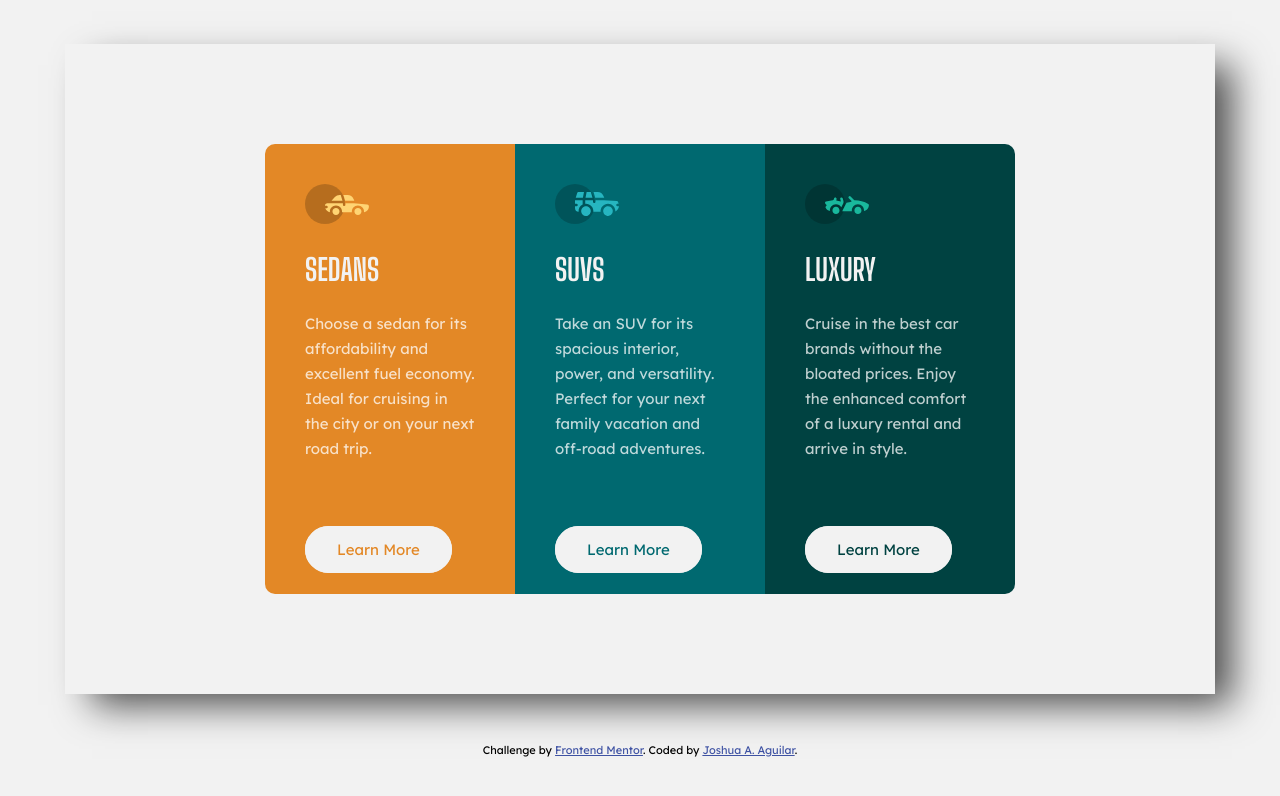
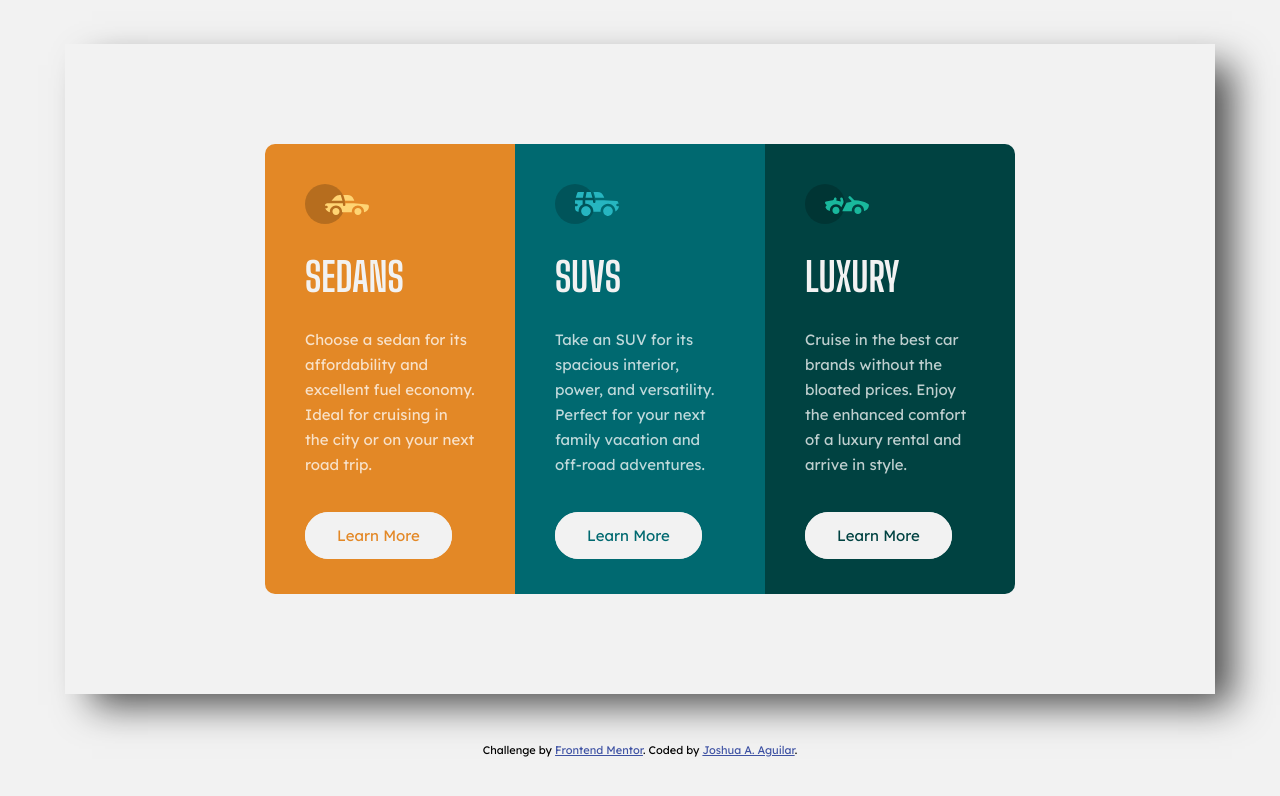
Before and after one commit to kiotomashimaro/Frontend-Mentor-C1, a plain HTML site: page 3-column/index.html in a window 1280 px wide. Drawn offline with Linux system fonts and the light colour scheme.

Commit message:
Add files via upload

```diff
--- a/3-column/CSS/styles.css
+++ b/3-column/CSS/styles.css
@@ -21,9 +21,9 @@ body{
     font-size: 1.5rem;
 }
 
-h2{
+h1{
     color: var(--VeryLightGray);
-    font-size: 3rem;
+    font-size: 4rem;
     font-family: 'Big Shoulders Display', cursive;
     font-weight: 700;
     text-transform: uppercase;
@@ -34,7 +34,7 @@ p{
     font-weight: 400;
     color: var(--TransparentWhite);
     margin: auto;
-    margin-bottom: 8rem;
+    margin-bottom: 5rem;
 }
 
 section{
--- a/3-column/index.html
+++ b/3-column/index.html
@@ -25,21 +25,21 @@
         <div class="alinear-secciones">
             <section class="bg-color">
                 <svg width="64" height="40" xmlns="http://www.w3.org/2000/svg"><g fill="none" fill-rule="evenodd"><circle fill="#000" opacity=".201" cx="20" cy="20" r="20"/><path d="M52.936 24.11c1.942 0 3.517 1.542 3.517 3.445 0 1.903-1.575 3.445-3.517 3.445s-3.516-1.542-3.516-3.445c0-1.903 1.574-3.445 3.516-3.445zm-21.957 0c1.942 0 3.517 1.542 3.517 3.445 0 1.903-1.575 3.445-3.517 3.445s-3.516-1.542-3.516-3.445c0-1.903 1.574-3.445 3.516-3.445zm6.948-4.848v1.429c0 .716.61 1.293 1.348 1.259a1.295 1.295 0 001.225-1.295v-1.393h8.256l13.483 1.313c.956.093 1.676.881 1.676 1.814 0 2.89-2.126 5.303-4.926 5.819.397-3.557-2.458-6.62-6.053-6.62-3.646 0-6.504 3.14-6.039 6.723h-9.879c.466-3.588-2.397-6.722-6.039-6.722-3.595 0-6.45 3.062-6.052 6.62-2.14-.398-3.916-1.912-4.61-3.931h1.142c.731 0 1.32-.598 1.285-1.322-.033-.678-.629-1.2-1.322-1.2H20v-.251c0-1.274 1.066-2.243 2.306-2.243h15.62zM42.59 11c2.645 0 4.99 1.556 5.972 3.963l.726 1.779H40.17L38.413 11h4.178zm-6.865 0l1.758 5.741H26.505l3.357-3.654A6.502 6.502 0 0134.644 11h1.082z" fill="#FFD473" fill-rule="nonzero"/></g></svg>
-                <h2>Sedans</h2>
+                <h1>Sedans</h1>
                     <p>Choose a sedan for its affordability and excellent fuel economy. Ideal for cruising in the city
                     or on your next road trip.</p>
                     <a class="boton1" href="#">Learn More</a>
             </section>
             <section class="bg-color">
                 <svg width="64" height="40" xmlns="http://www.w3.org/2000/svg"><g fill="none" fill-rule="evenodd"><circle fill="#000" opacity=".201" cx="20" cy="20" r="20"/><path d="M31.002 22.358c2.917 0 5.18 2.593 4.762 5.506a4.828 4.828 0 01-2.962 3.778 4.797 4.797 0 01-5.3-1.165c-1.188-1.26-1.235-2.613-1.263-2.613-.42-2.924 1.857-5.506 4.763-5.506zm22 0c3.457 0 5.798 3.567 4.41 6.744A4.816 4.816 0 0152.3 31.94a4.826 4.826 0 01-4.06-4.077c-.42-2.915 1.846-5.506 4.762-5.506zm-15.04-6.083v1.462a1.29 1.29 0 001.352 1.29c.693-.033 1.227-.631 1.227-1.326v-1.426h8.3l13.056.716a1.29 1.29 0 011.164.917c.27.895.446 1.477.563 1.87h-1.047c-.694 0-1.291.534-1.324 1.228a1.29 1.29 0 001.288 1.352h1.445c-.164 2.225-1.57 4.193-3.6 5.05.13-4.212-3.255-7.63-7.384-7.63-4.317 0-7.762 3.718-7.358 8.086h-7.285c.43-4.655-3.503-8.531-8.131-8.046v-3.543h7.734zm-10.312 0v4.308a7.4 7.4 0 00-4.006 7.274 3.874 3.874 0 01-3.642-3.864v-1.635h1.46a1.29 1.29 0 000-2.58h-1.461v-3.213l.003-.29h7.646zm14.986-8.196c2.65 0 5 1.592 5.984 4.055l.63 1.579a5.525 5.525 0 01-.065-.004l-.026-.002-.034-.002-.022-.002a4.178 4.178 0 00-.224-.006l-.098-.001h-.039l-.136-.001h-.052l-.326-.001H40.211L38.528 8.08zm-13.632 0l-1.122 5.616h-7.144l1.47-4.71a1.29 1.29 0 011.231-.906h5.565zm6.832 0l1.683 5.615h-7.007l1.121-5.615h4.203z" fill="#26B5C0" fill-rule="nonzero"/></g></svg>
-                <h2>SUVs</h2>
+                <h1>SUVs</h1>
                     <p>Take an SUV for its spacious interior, power, and versatility. Perfect for your next family vacation
                     and off-road adventures.</p>
                     <a class="boton2" href="#">Learn More</a>
             </section>
             <section class="bg-color">
                 <svg width="64" height="40" xmlns="http://www.w3.org/2000/svg"><g fill="none" fill-rule="evenodd"><circle fill="#000" opacity=".201" cx="20" cy="20" r="20"/><path d="M30.98 22.835c1.941 0 3.516 1.604 3.516 3.583 0 1.978-1.575 3.582-3.517 3.582s-3.516-1.604-3.516-3.582c0-1.979 1.574-3.583 3.516-3.583zm21.956 0c1.942 0 3.517 1.604 3.517 3.583 0 1.978-1.575 3.582-3.517 3.582s-3.516-1.604-3.516-3.582c0-1.979 1.574-3.583 3.516-3.583zm-9.143-10.45a1.27 1.27 0 011.819 0l3.715 3.784c4.444-.115 9.7 1.142 13.964 3.753.387.237.624.664.624 1.124 0 3.006-2.126 5.514-4.926 6.05.397-3.698-2.458-6.882-6.053-6.882-3.646 0-6.504 3.264-6.039 6.99h-9.669c.76-1.544.993-2.026 1.337-2.711l.082-.162c.421-.835 1.056-2.07 2.883-5.65 1.68-.023 3.47-.408 5.247-1.403l-2.984-3.04a1.328 1.328 0 010-1.854zm-7.68 1.064c.683-.2 1.395.202 1.592.898l.749 2.652a3.46 3.46 0 01-.247 2.51l-1.733 3.395-.216.424c-1.07-1.89-3.06-3.114-5.279-3.114-3.595 0-6.45 3.184-6.052 6.885-1.832-.347-3.414-1.537-4.278-3.276a1.331 1.331 0 01.117-1.376l.955-1.303-1.325-1.295c-.751-.735-.376-2.024.64-2.231l6.614-1.346.13-.026c.092-.019.145-.03.157-.031.314-.146 1.07-.591 1.07-1.506 0-.734.592-1.327 1.316-1.31.712.016 1.268.662 1.256 1.388a4.11 4.11 0 01-.348 1.611 22.69 22.69 0 014.7 1.146l-.7-2.473a1.314 1.314 0 01.882-1.622z" fill="#19B89D" fill-rule="nonzero"/></g></svg>
-                <h2>Luxury</h2>
+                <h1>Luxury</h1>
                     <p>Cruise in the best car brands without the bloated prices. Enjoy the enhanced comfort of a luxury
                     rental and arrive in style.</p>
                     <a class="boton3" href="#">Learn More</a>
@@ -50,7 +50,7 @@
 
     <div class="attribution">
       Challenge by <a href="https://www.frontendmentor.io?ref=challenge" target="_blank">Frontend Mentor</a>.
-      Coded by <a href="#">Joshua A. Aguilar</a>.
+      Coded by <a href="https://github.com/kiotomashimaro">Joshua A. Aguilar</a>.
     </div>
 </body>
 </html>
```
